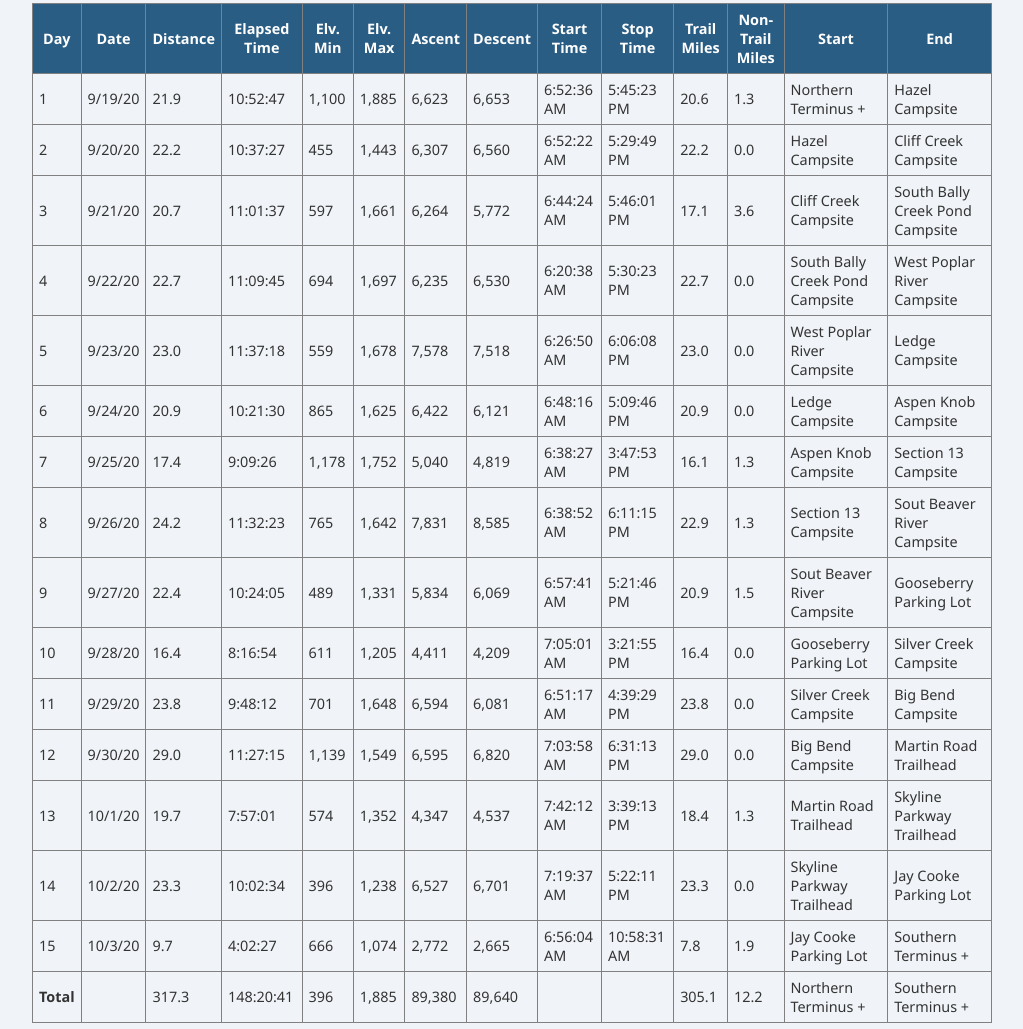
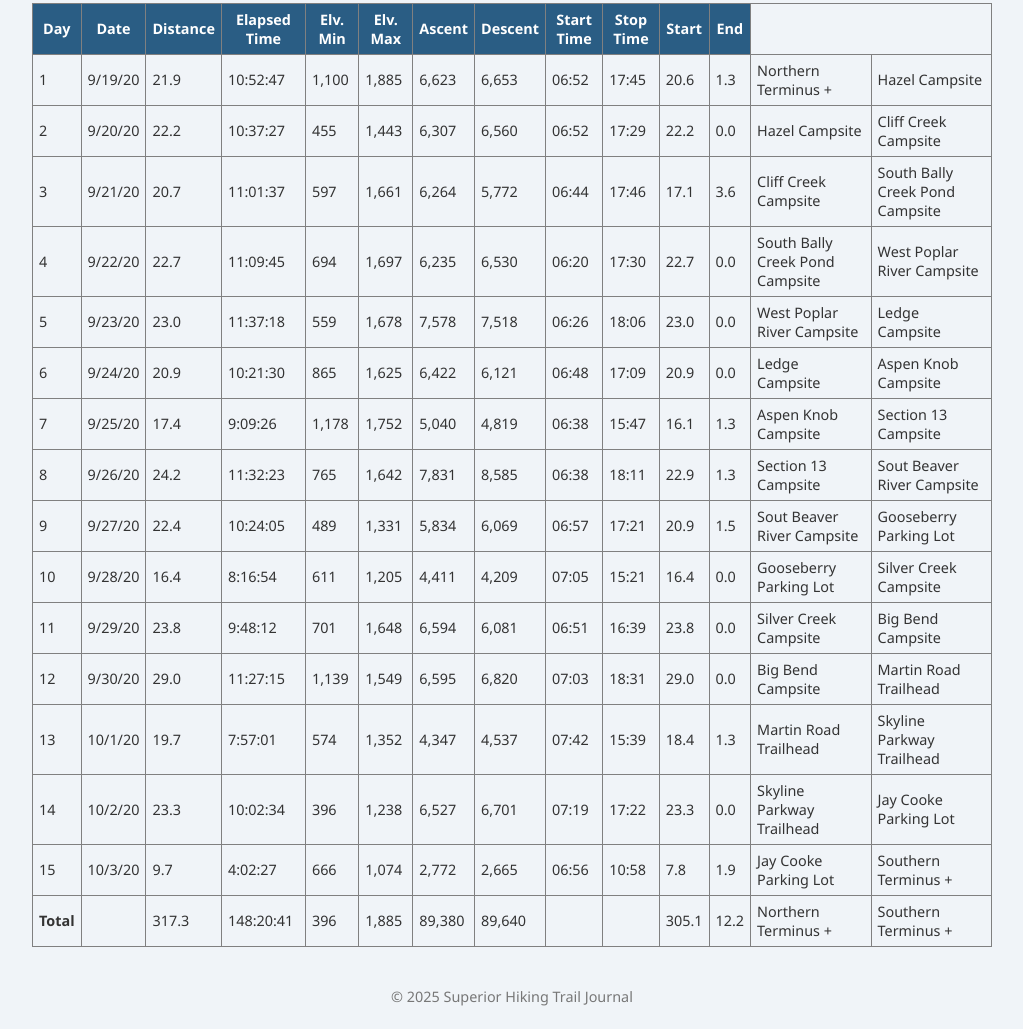
Before and after one commit to quinnpatrick/superior-hiking-trail, a plain HTML site: page index.html in a window 1280 px wide. Shown: the part 863-1892 px from the top of the page, without its empty margins (128-1151 px from the left). Drawn offline with Linux system fonts and the light colour scheme.

Commit message:
stats update

```diff
--- a/index.html
+++ b/index.html
@@ -57,8 +57,6 @@
                 <th>Descent</th>
                 <th>Start Time</th>
                 <th>Stop Time</th>
-                <th>Trail Miles</th>
-                <th>Non-Trail Miles</th>
                 <th>Start</th>
                 <th>End</th>
               </tr>
@@ -73,8 +71,8 @@
                 <td>1,885</td>
                 <td>6,623</td>
                 <td>6,653</td>
-                <td>6:52:36 AM</td>
-                <td>5:45:23 PM</td>
+                <td>06:52</td>
+                <td>17:45</td>
                 <td>20.6</td>
                 <td>1.3</td>
                 <td>Northern Terminus +</td>
@@ -89,8 +87,8 @@
                 <td>1,443</td>
                 <td>6,307</td>
                 <td>6,560</td>
-                <td>6:52:22 AM</td>
-                <td>5:29:49 PM</td>
+                <td>06:52</td>
+                <td>17:29</td>
                 <td>22.2</td>
                 <td>0.0</td>
                 <td>Hazel Campsite</td>
@@ -105,8 +103,8 @@
                 <td>1,661</td>
                 <td>6,264</td>
                 <td>5,772</td>
-                <td>6:44:24 AM</td>
-                <td>5:46:01 PM</td>
+                <td>06:44</td>
+                <td>17:46</td>
                 <td>17.1</td>
                 <td>3.6</td>
                 <td>Cliff Creek Campsite</td>
@@ -121,8 +119,8 @@
                 <td>1,697</td>
                 <td>6,235</td>
                 <td>6,530</td>
-                <td>6:20:38 AM</td>
-                <td>5:30:23 PM</td>
+                <td>06:20</td>
+                <td>17:30</td>
                 <td>22.7</td>
                 <td>0.0</td>
                 <td>South Bally Creek Pond Campsite</td>
@@ -137,8 +135,8 @@
                 <td>1,678</td>
                 <td>7,578</td>
                 <td>7,518</td>
-                <td>6:26:50 AM</td>
-                <td>6:06:08 PM</td>
+                <td>06:26</td>
+                <td>18:06</td>
                 <td>23.0</td>
                 <td>0.0</td>
                 <td>West Poplar River Campsite</td>
@@ -153,8 +151,8 @@
                 <td>1,625</td>
                 <td>6,422</td>
                 <td>6,121</td>
-                <td>6:48:16 AM</td>
-                <td>5:09:46 PM</td>
+                <td>06:48</td>
+                <td>17:09</td>
                 <td>20.9</td>
                 <td>0.0</td>
                 <td>Ledge Campsite</td>
@@ -169,8 +167,8 @@
                 <td>1,752</td>
                 <td>5,040</td>
                 <td>4,819</td>
-                <td>6:38:27 AM</td>
-                <td>3:47:53 PM</td>
+                <td>06:38</td>
+                <td>15:47</td>
                 <td>16.1</td>
                 <td>1.3</td>
                 <td>Aspen Knob Campsite</td>
@@ -185,8 +183,8 @@
                 <td>1,642</td>
                 <td>7,831</td>
                 <td>8,585</td>
-                <td>6:38:52 AM</td>
-                <td>6:11:15 PM</td>
+                <td>06:38</td>
+                <td>18:11</td>
                 <td>22.9</td>
                 <td>1.3</td>
                 <td>Section 13 Campsite</td>
@@ -201,8 +199,8 @@
                 <td>1,331</td>
                 <td>5,834</td>
                 <td>6,069</td>
-                <td>6:57:41 AM</td>
-                <td>5:21:46 PM</td>
+                <td>06:57</td>
+                <td>17:21</td>
                 <td>20.9</td>
                 <td>1.5</td>
                 <td>Sout Beaver River Campsite</td>
@@ -217,8 +215,8 @@
                 <td>1,205</td>
                 <td>4,411</td>
                 <td>4,209</td>
-                <td>7:05:01 AM</td>
-                <td>3:21:55 PM</td>
+                <td>07:05</td>
+                <td>15:21</td>
                 <td>16.4</td>
                 <td>0.0</td>
                 <td>Gooseberry Parking Lot</td>
@@ -233,8 +231,8 @@
                 <td>1,648</td>
                 <td>6,594</td>
                 <td>6,081</td>
-                <td>6:51:17 AM</td>
-                <td>4:39:29 PM</td>
+                <td>06:51</td>
+                <td>16:39</td>
                 <td>23.8</td>
                 <td>0.0</td>
                 <td>Silver Creek Campsite</td>
@@ -249,8 +247,8 @@
                 <td>1,549</td>
                 <td>6,595</td>
                 <td>6,820</td>
-                <td>7:03:58 AM</td>
-                <td>6:31:13 PM</td>
+                <td>07:03</td>
+                <td>18:31</td>
                 <td>29.0</td>
                 <td>0.0</td>
                 <td>Big Bend Campsite</td>
@@ -265,8 +263,8 @@
                 <td>1,352</td>
                 <td>4,347</td>
                 <td>4,537</td>
-                <td>7:42:12 AM</td>
-                <td>3:39:13 PM</td>
+                <td>07:42</td>
+                <td>15:39</td>
                 <td>18.4</td>
                 <td>1.3</td>
                 <td>Martin Road Trailhead</td>
@@ -281,8 +279,8 @@
                 <td>1,238</td>
                 <td>6,527</td>
                 <td>6,701</td>
-                <td>7:19:37 AM</td>
-                <td>5:22:11 PM</td>
+                <td>07:19</td>
+                <td>17:22</td>
                 <td>23.3</td>
                 <td>0.0</td>
                 <td>Skyline Parkway Trailhead</td>
@@ -297,8 +295,8 @@
                 <td>1,074</td>
                 <td>2,772</td>
                 <td>2,665</td>
-                <td>6:56:04 AM</td>
-                <td>10:58:31 AM</td>
+                <td>06:56</td>
+                <td>10:58</td>
                 <td>7.8</td>
                 <td>1.9</td>
                 <td>Jay Cooke Parking Lot</td>
```
